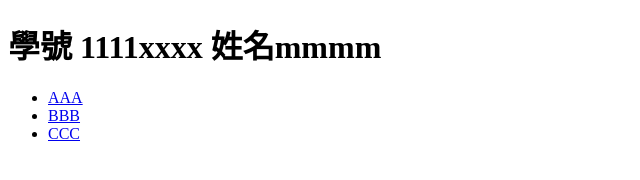
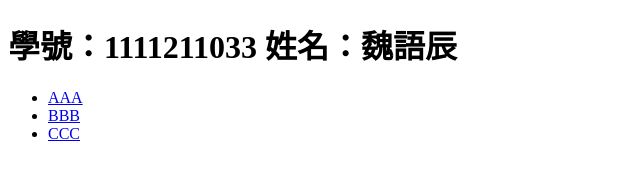
Before and after one commit to Amyasno/practise, a plain HTML site: page index.html in a window 1280 px wide. Shown: the whole page, without its empty margins (0-640 px from the left). Drawn offline with Linux system fonts and the light colour scheme.

Commit message:
修改檔案

```diff
--- a/index.html
+++ b/index.html
@@ -7,7 +7,7 @@
     <title>2022 UD2 git practice</title>
 </head>
 <body>
-	<h1>學號 1111xxxx 姓名mmmm</h1>
+	<h1>學號：1111211033 姓名：魏語辰</h1>
     <ul>
         <li><a href="aaa.html">AAA</a></li>
         <li><a href="bbb.html">BBB</a></li>
```
